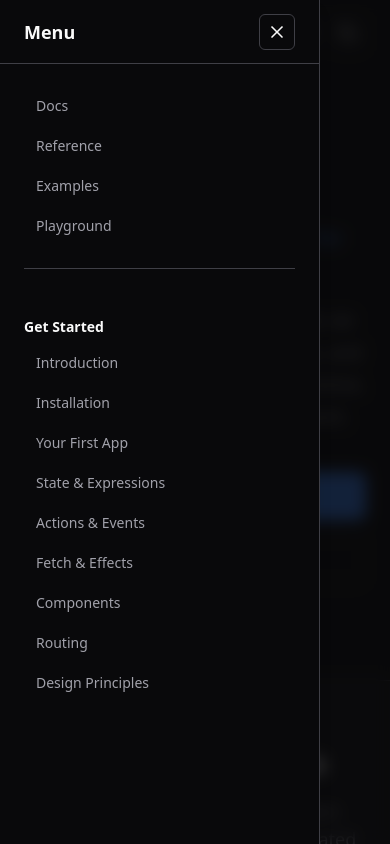
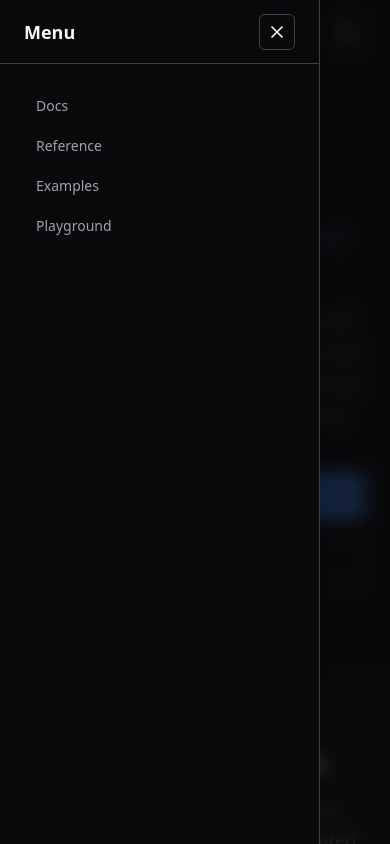
Before and after one commit to yuuichieguchi/constela.dev, a Next.js app: page / in a window 390 px wide. Both pictures are taken after a click on the button 42 px from the left and 31 px from the top of the page. Shown: the top 844 px of the page. Built offline with nearby package versions, Linux system fonts and the light colour scheme.

Commit message:
fix: hide section nav in mobile menu for Examples/Playground
Only show section navigation (Get Started, Reference) on /docs and
/reference pages. Examples and Playground show only top nav links.

```diff
--- a/src/components/layout/Header.tsx
+++ b/src/components/layout/Header.tsx
@@ -24,7 +24,9 @@ export function Header() {
 
   const mobileNavigation = pathname.startsWith('/reference')
     ? referenceNavigation
-    : docsNavigation;
+    : pathname.startsWith('/docs')
+      ? docsNavigation
+      : [];
 
   return (
     <>
--- a/src/components/layout/MobileNav.tsx
+++ b/src/components/layout/MobileNav.tsx
@@ -85,7 +85,9 @@ export function MobileNav({ navigation, isOpen, onClose }: MobileNavProps) {
                 );
               })}
             </ul>
-            <div className="border-t border-border pt-6" />
+            {navigation.length > 0 && (
+              <div className="border-t border-border pt-6" />
+            )}
             {navigation.map((section) => (
               <div key={section.title}>
                 <h3 className="mb-2 text-sm font-semibold text-foreground">
```
